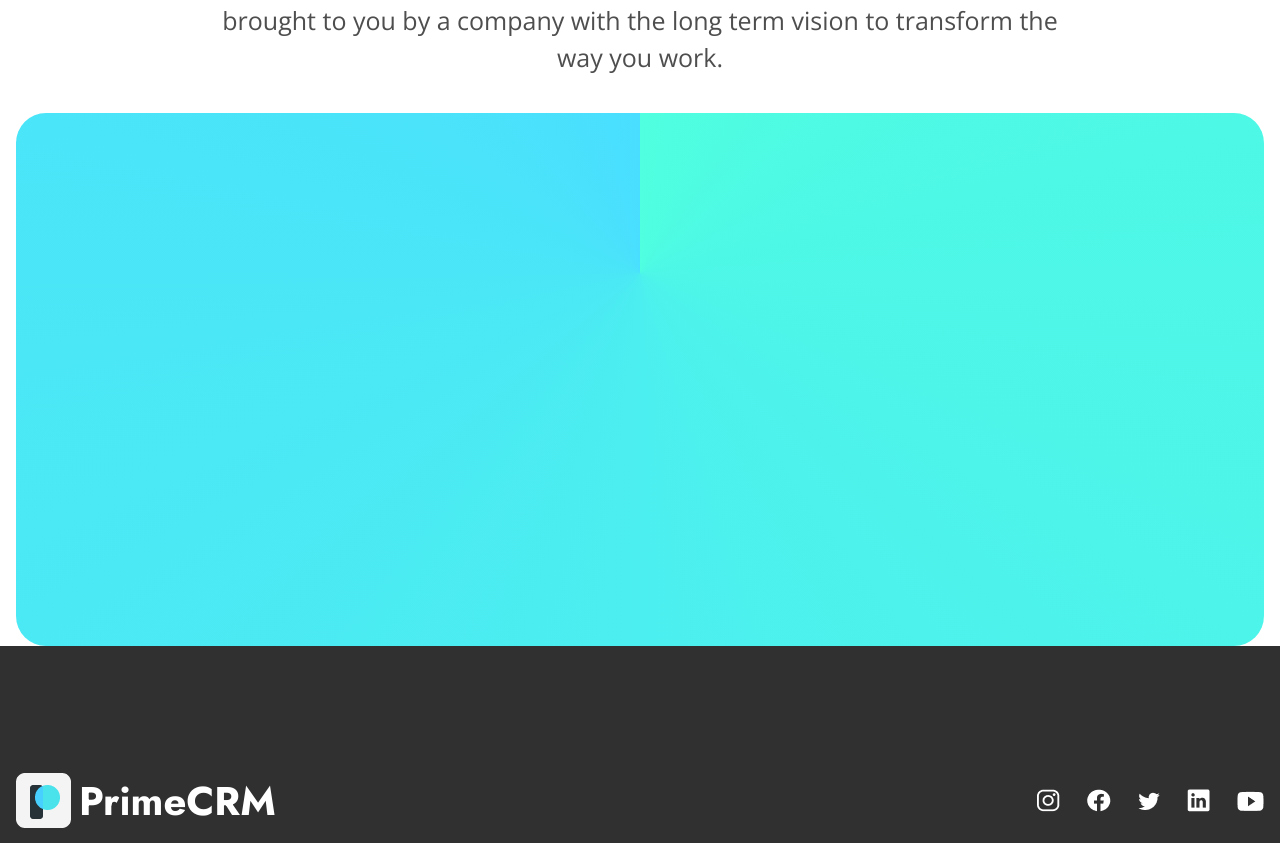
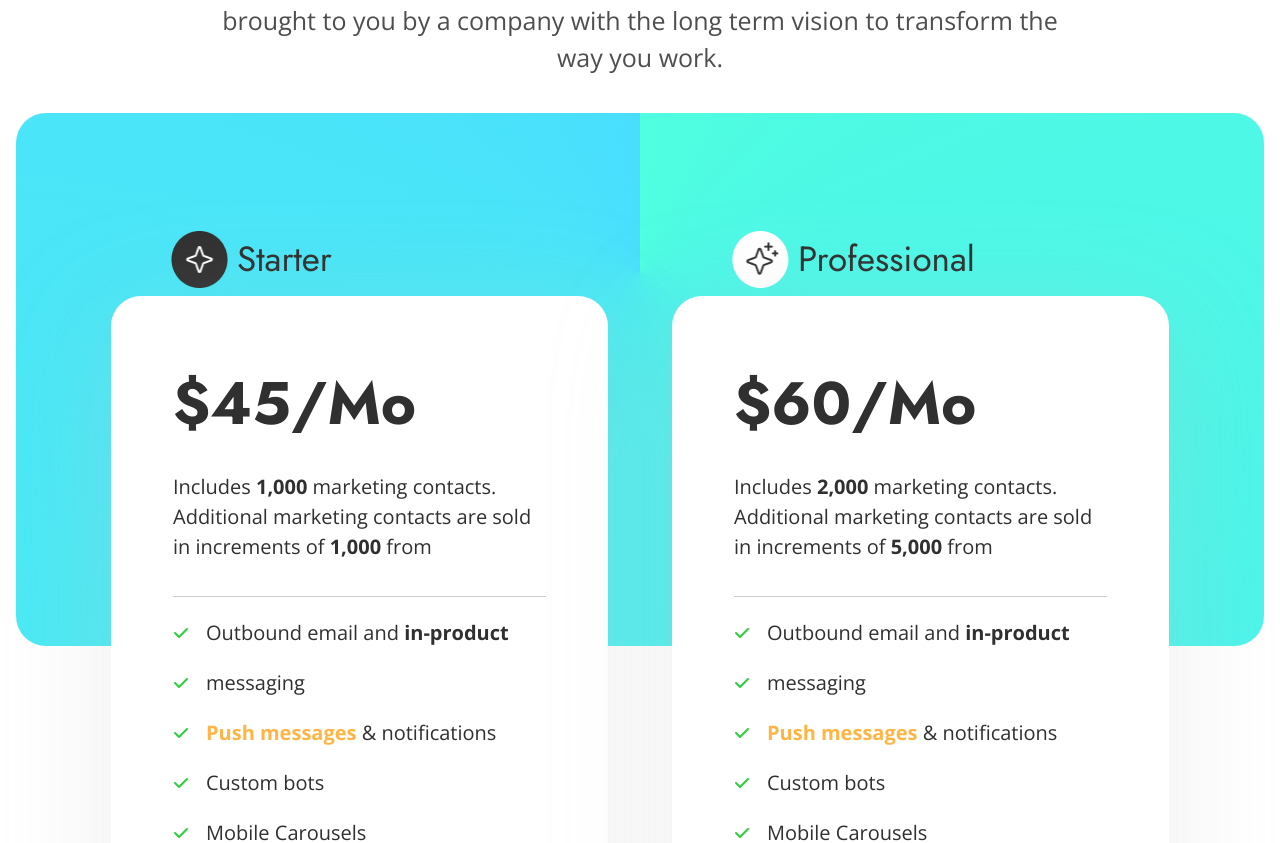
Before and after one commit to MahdiEslami-98/prime-crm, a Next.js app: page / in a window 1280 px wide. Shown: the part 9313-10156 px from the top of the page. Built offline with nearby package versions, Linux system fonts and the light colour scheme.

Commit message:
update: pakage section

```diff
--- a/app/page.tsx
+++ b/app/page.tsx
@@ -1,12 +1,12 @@
-/* eslint-disable @next/next/no-img-element */
 import ExploreSection from "@/components/exploreSection";
 import HeroSection from "@/components/hero";
 import HowItWorkSection from "@/components/howWorkSection";
 import MarketingSection from "@/components/marketing";
+import PakagePriceSection from "@/components/pakagePriceSection";
 import SaleModuleSection from "@/components/saleModuleSection";
 import SliderSection from "@/components/slidersection";
 
-export default function Home() {
+const Home = () => {
   return (
     <>
       <HeroSection />
@@ -15,26 +15,9 @@ export default function Home() {
       <SaleModuleSection />
       <HowItWorkSection />
       <SliderSection />
-      <div className="container pt-[152px]">
-        <div className="flex flex-col items-center gap-y-[36px] text-primary-03">
-          <div className="max-w-[871px] text-center">
-            <h3 className="font-jost text-head2 font-semibold">
-              Deliver End-To-End Retail Billing & Solutions
-            </h3>
-            <p className="font-open-sans text-head5 text-[#4e4e4e]">
-              Unique and powerful suite of software to run your entire business,
-              brought to you by a company with the long term vision to transform
-              the way you work.
-            </p>
-          </div>
-          <div className="scribe_section h-[533px] w-full rounded-[30px]">
-            <div className="px-[95px] pt-[118px]">
-              <div></div>
-              <div></div>
-            </div>
-          </div>
-        </div>
-      </div>
+      <PakagePriceSection />
     </>
   );
-}
+};
+
+export default Home;
--- /dev/null
+++ b/components/pakagePriceSection/index.tsx
@@ -0,0 +1,261 @@
+/* eslint-disable @next/next/no-img-element */
+import React from "react";
+import Button from "@/components/button";
+import { FaCheck } from "react-icons/fa6";
+
+const starter = [
+  {
+    before: "Outbound email and ",
+    span: "in-product",
+    after: "",
+    spanColor: "",
+    iconColor: "text-[#2fcf3f]",
+  },
+  {
+    before: "messaging",
+    span: "",
+    after: "",
+    spanColor: "",
+    iconColor: "text-[#2fcf3f]",
+  },
+  {
+    before: "",
+    span: "Push messages ",
+    after: "& notifications",
+    spanColor: "text-[#ffb545]",
+    iconColor: "text-[#2fcf3f]",
+  },
+  {
+    before: "Custom bots",
+    span: "",
+    after: "",
+    spanColor: "",
+    iconColor: "text-[#2fcf3f]",
+  },
+  {
+    before: "Mobile Carousels",
+    span: "",
+    after: "",
+    spanColor: "",
+    iconColor: "text-[#2fcf3f]",
+  },
+  {
+    before: "Banner messages",
+    span: "",
+    after: "",
+    spanColor: "",
+    iconColor: "text-[#2fcf3f]",
+  },
+  {
+    before: "",
+    span: "Multi-channel",
+    after: " campaigns",
+    spanColor: "",
+    iconColor: "text-[#d0d0d0]",
+  },
+  {
+    before: "A/B testing & control groups",
+    span: "",
+    after: "",
+    spanColor: "",
+    iconColor: "text-[#d0d0d0]",
+  },
+];
+
+const professional = [
+  {
+    before: "Outbound email and ",
+    span: "in-product",
+    after: "",
+    spanColor: "",
+    iconColor: "text-[#2fcf3f]",
+  },
+  {
+    before: "messaging",
+    span: "",
+    after: "",
+    spanColor: "",
+    iconColor: "text-[#2fcf3f]",
+  },
+  {
+    before: "",
+    span: "Push messages ",
+    after: "& notifications",
+    spanColor: "text-[#ffb545]",
+    iconColor: "text-[#2fcf3f]",
+  },
+  {
+    before: "Custom bots",
+    span: "",
+    after: "",
+    spanColor: "",
+    iconColor: "text-[#2fcf3f]",
+  },
+  {
+    before: "Mobile Carousels",
+    span: "",
+    after: "",
+    spanColor: "",
+    iconColor: "text-[#2fcf3f]",
+  },
+  {
+    before: "Banner messages",
+    span: "",
+    after: "",
+    spanColor: "",
+    iconColor: "text-[#2fcf3f]",
+  },
+  {
+    before: "",
+    span: "Multi-channel",
+    after: " campaigns",
+    spanColor: "",
+    iconColor: "text-[#2fcf3f]",
+  },
+  {
+    before: "A/B testing & control groups",
+    span: "",
+    after: "",
+    spanColor: "",
+    iconColor: "text-[#2fcf3f]",
+  },
+  {
+    before: "Website traffic analytics",
+    span: "",
+    after: "",
+    spanColor: "",
+    iconColor: "text-[#2fcf3f]",
+  },
+  {
+    before: "Campaign reporting",
+    span: "",
+    after: "",
+    spanColor: "",
+    iconColor: "text-[#2fcf3f]",
+  },
+  {
+    before: "",
+    span: "Custom reporting",
+    after: "",
+    spanColor: "",
+    iconColor: "text-[#2fcf3f]",
+  },
+  {
+    before: "Salesforce integration",
+    span: "",
+    after: "",
+    spanColor: "",
+    iconColor: "text-[#2fcf3f]",
+  },
+];
+
+const PakagePriceSection = () => {
+  return (
+    <div className="container pt-[152px]">
+      <div className="flex flex-col items-center gap-y-[36px] text-primary-03">
+        <div className="max-w-[871px] text-center">
+          <h3 className="font-jost text-head2 font-semibold">
+            Deliver End-To-End Retail Billing & Solutions
+          </h3>
+          <p className="font-open-sans text-head5 text-[#4e4e4e]">
+            Unique and powerful suite of software to run your entire business,
+            brought to you by a company with the long term vision to transform
+            the way you work.
+          </p>
+        </div>
+        <div className="scribe_section mb-[770px] h-[533px] w-full rounded-[30px] px-[95px] pt-[118px]">
+          <div className="flex gap-x-[64px]">
+            <div>
+              <div className="flex items-center gap-x-[9px] pb-[8px] pl-[60px]">
+                <img
+                  src="/icons/Icon (12).png"
+                  alt=""
+                  className="h-[57px] w-[57px]"
+                />
+                <p className="font-jost text-head3">Starter</p>
+              </div>
+              <div className="rounded-[30px] bg-white px-[62px] py-[63px] drop-shadow-[0_28px_57px_rgba(190,190,190,0.25)]">
+                <div className="text-primary-03">
+                  <h3 className="pb-[23px] font-jost text-head1  font-bold">
+                    $45/Mo
+                  </h3>
+                  <p className="font-open-sans text-head6">
+                    Includes <span className="font-bold">1,000</span> marketing
+                    contacts. Additional marketing contacts are sold in
+                    increments of <span className="font-bold">1,000</span> from
+                  </p>
+                </div>
+                <div className="mt-[34px] flex flex-col gap-y-[20px] border-t border-[#ccc] pb-[18px] pt-[21px]">
+                  {starter.map((item, index) => (
+                    <div key={index} className="flex items-center gap-x-[17px]">
+                      <FaCheck className={`${item.iconColor} `} />
+                      <p className="font-open-sans text-head6">
+                        {item.before}
+                        {item.span && (
+                          <span className={`${item.spanColor} font-bold`}>
+                            {item.span}
+                          </span>
+                        )}
+                        {item.after}
+                      </p>
+                    </div>
+                  ))}
+                </div>
+                <Button
+                  color="bg-secondry-05"
+                  text="Get Started"
+                  className="w-full py-[26px] font-jost font-semibold text-primary-03 hover:bg-primary-03 hover:text-white"
+                />
+              </div>
+            </div>
+            <div>
+              <div className="flex items-center gap-x-[9px] pb-[8px] pl-[60px]">
+                <img
+                  src="/icons/Icon (11).png"
+                  alt=""
+                  className="h-[57px] w-[57px]"
+                />
+                <p className="font-jost text-head3">Professional</p>
+              </div>
+              <div className="rounded-[30px] bg-white px-[62px] py-[63px] drop-shadow-[0_28px_57px_rgba(190,190,190,0.25)]">
+                <div className="text-primary-03">
+                  <h3 className="pb-[23px] font-jost text-head1  font-bold">
+                    $60/Mo
+                  </h3>
+                  <p className="font-open-sans text-head6">
+                    Includes <span className="font-bold">2,000</span> marketing
+                    contacts. Additional marketing contacts are sold in
+                    increments of <span className="font-bold">5,000</span> from
+                  </p>
+                </div>
+                <div className="mt-[34px] flex flex-col gap-y-[20px] border-t border-[#ccc] pb-[18px] pt-[21px]">
+                  {professional.map((item, index) => (
+                    <div key={index} className="flex items-center gap-x-[17px]">
+                      <FaCheck className={`${item.iconColor} `} />
+                      <p className="font-open-sans text-head6">
+                        {item.before}
+                        {item.span && (
+                          <span className={`${item.spanColor} font-bold`}>
+                            {item.span}
+                          </span>
+                        )}
+                        {item.after}
+                      </p>
+                    </div>
+                  ))}
+                </div>
+                <Button
+                  color="bg-primary-03"
+                  text="Get Started"
+                  className="w-full py-[26px] font-jost font-semibold text-white hover:bg-secondry-04 hover:text-primary-03"
+                />
+              </div>
+            </div>
+          </div>
+        </div>
+      </div>
+    </div>
+  );
+};
+
+export default PakagePriceSection;
```
Also changed, not shown: public/icons/Icon (11).png (added), public/icons/Icon (12).png (added).
